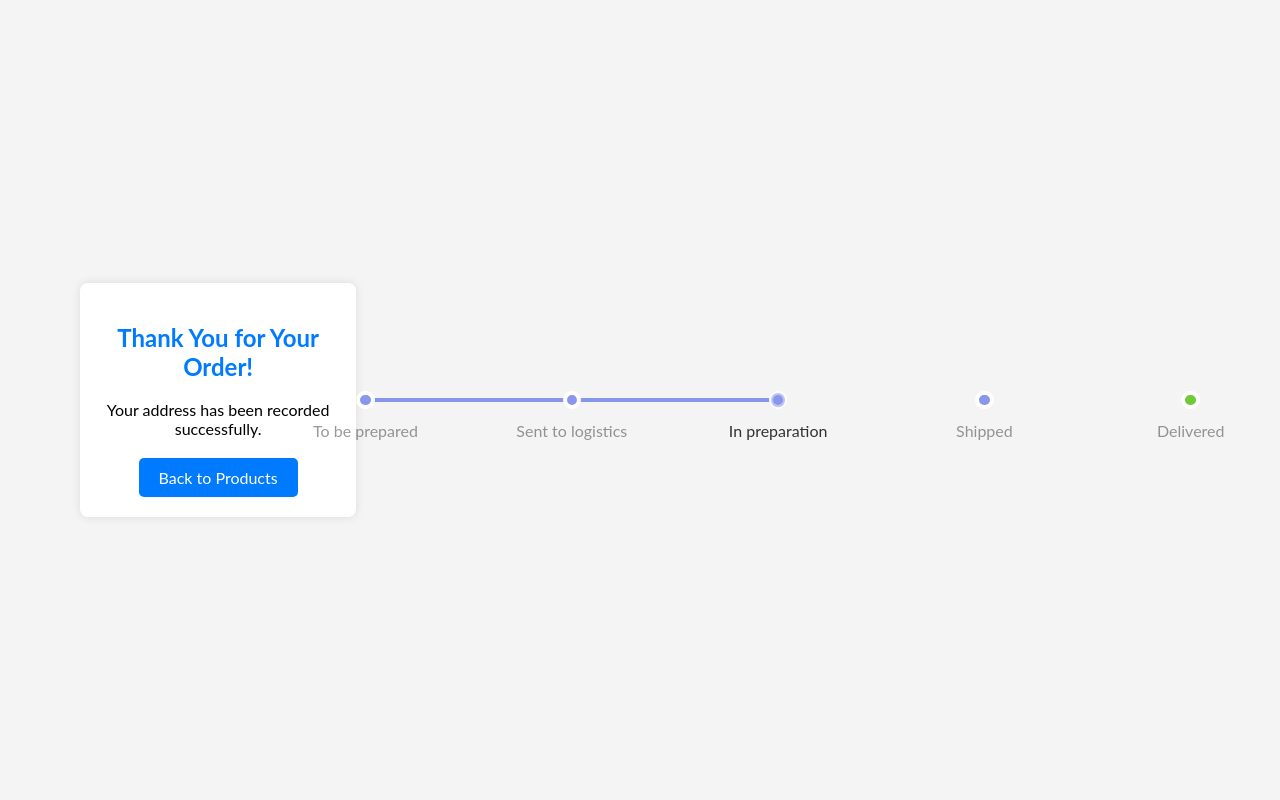
After one commit to NicaGwapa/jagonal-pdo-crud, a PHP site: page /admin/address/success.php in a window 1280 px wide. The commit adds this page. Run offline with PHP 8.4, Linux system fonts and the light colour scheme.

Commit message:
updated logistics

```diff
--- a/admin/address/address_config.php
+++ b/admin/address/address_config.php
@@ -1,10 +1,9 @@
 <?php
-// Database configuration using PDO
+
 $servername = "localhost";
 $username = "root";
 $password = "";
 $database = "products";
-
 try {
     $conn = new PDO("mysql:host=$servername;dbname=$database", $username, $password);
     // Set the PDO error mode to exception
--- /dev/null
+++ b/admin/address/success.php
@@ -0,0 +1,206 @@
+<!DOCTYPE html>
+<html lang="en">
+<head>
+    <meta charset="UTF-8">
+    <meta name="viewport" content="width=device-width, initial-scale=1.0">
+    <title>Success</title>
+    <style>
+        body {
+            font-family: Arial, sans-serif;
+            margin: 0;
+            padding: 20px;
+            background-color: #f4f4f4;
+        }
+
+        .container {
+            max-width: 400px;
+            margin: 50px auto;
+            padding: 20px;
+            background-color: #fff;
+            border-radius: 8px;
+            box-shadow: 0 0 10px rgba(0, 0, 0, 0.1);
+            text-align: center;
+        }
+
+        h2 {
+            color: #007bff;
+        }
+
+        p {
+            font-size: 16px;
+            margin-bottom: 20px;
+        }
+
+        .button {
+            display: inline-block;
+            padding: 10px 20px;
+            font-size: 16px;
+            color: #fff;
+            background-color: #007bff;
+            border: none;
+            border-radius: 5px;
+            text-decoration: none;
+            transition: background-color 0.3s ease;
+        }
+
+        .button:hover {
+            background-color: #0056b3;
+        }
+        html, body {
+	position: relative;
+	width: 100vw;
+	height: 100vh;
+	margin: 0;
+	padding: 0;
+	overflow: hidden;
+}
+
+body {
+	display: flex;
+	justify-content: center;
+	align-items: center;
+	padding: 0 5em;
+	box-sizing: border-box;
+
+	font-family: "Lato", verdana, sans-serif;
+}
+
+.horizontal.timeline {
+	display: flex;
+	position: relative;
+	flex-direction: row;
+	justify-content: space-between;
+	align-items: center;
+	width: 100%;
+
+	&:before {
+		content: '';
+		display: block;
+		position: absolute;
+
+		width: 100%;
+		height: .2em;
+		background-color: lighten(#000, 95%);
+	}
+
+	.line {
+		display: block;
+		position: absolute;
+
+		width: 50%;
+		height: .2em;
+		background-color: #8897ec;
+	}
+
+	.steps {
+		display: flex;
+		position: relative;
+		flex-direction: row;
+		justify-content: space-between;
+		align-items: center;
+		width: 100%;
+
+		.step {
+			display: block;
+			position: relative;
+			bottom: calc(100% + 1em);
+			padding: .33em;
+			margin: 0 2em;
+			box-sizing: content-box;
+
+			color: #8897ec;
+			background-color: currentColor;
+			border: .25em solid white;
+			border-radius: 50%;
+			z-index: 500;
+
+			&:first-child {
+				margin-left: 0;
+			}
+
+			&:last-child {
+				margin-right: 0;
+				color: #71CB35;
+			}
+
+			span {
+				position: absolute;
+
+				top: calc(100% + 1em);
+				left: 50%;
+				transform: translateX(-50%);
+				white-space: nowrap;
+				color: #000;
+				opacity: .4;
+			}
+
+			&.current {
+				&:before {
+					content: '';
+					display: block;
+					position: absolute;
+					top: 50%;
+					left: 50%;
+					transform: translate(-50%, -50%);
+
+					padding: 1em;
+					background-color: currentColor;
+					border-radius: 50%;
+					opacity: 0;
+					z-index: -1;
+
+					animation-name: animation-timeline-current;
+					animation-duration: 2s;
+					animation-iteration-count: infinite;
+					animation-timing-function: ease-out;
+				}
+
+				span {
+					opacity: .8;
+				}
+			}
+		}
+	}
+}
+
+@keyframes animation-timeline-current {
+	from {
+		transform: translate(-50%, -50%) scale(0);
+		opacity: 1;
+	}
+	to {
+		transform: translate(-50%, -50%) scale(1);
+		opacity: 0;
+	}
+}
+    </style>
+</head>
+<body>
+    <div class="container">
+        <h2>Thank You for Your Order!</h2>
+        <p>Your address has been recorded successfully.</p>
+        <a href="../../index.php" class="button">Back to Products</a>
+    </div>
+    <div class="horizontal timeline">
+        <div class="steps">
+            <div class="step">
+                <span>To be prepared</span>
+            </div>
+            <div class="step">
+                <span>Sent to logistics</span>
+            </div>
+            <div class="step current">
+                <span>In preparation</span>
+            </div>
+            <div class="step">
+                <span>Shipped</span>
+            </div>
+            <div class="step">
+                <span>Delivered</span>
+            </div>
+        </div>
+
+        <div class="line"></div>
+    </div>
+</body>
+</html>
```
Also changed, not shown: admin/address/address.php (+39 -29 lines), admin/address/payment.php (+8 -23 lines), admin/address/payment_config.php (+8 -7 lines), admin/db/nics.sql (+105 -4 lines), index.php (+4 -4 lines).
